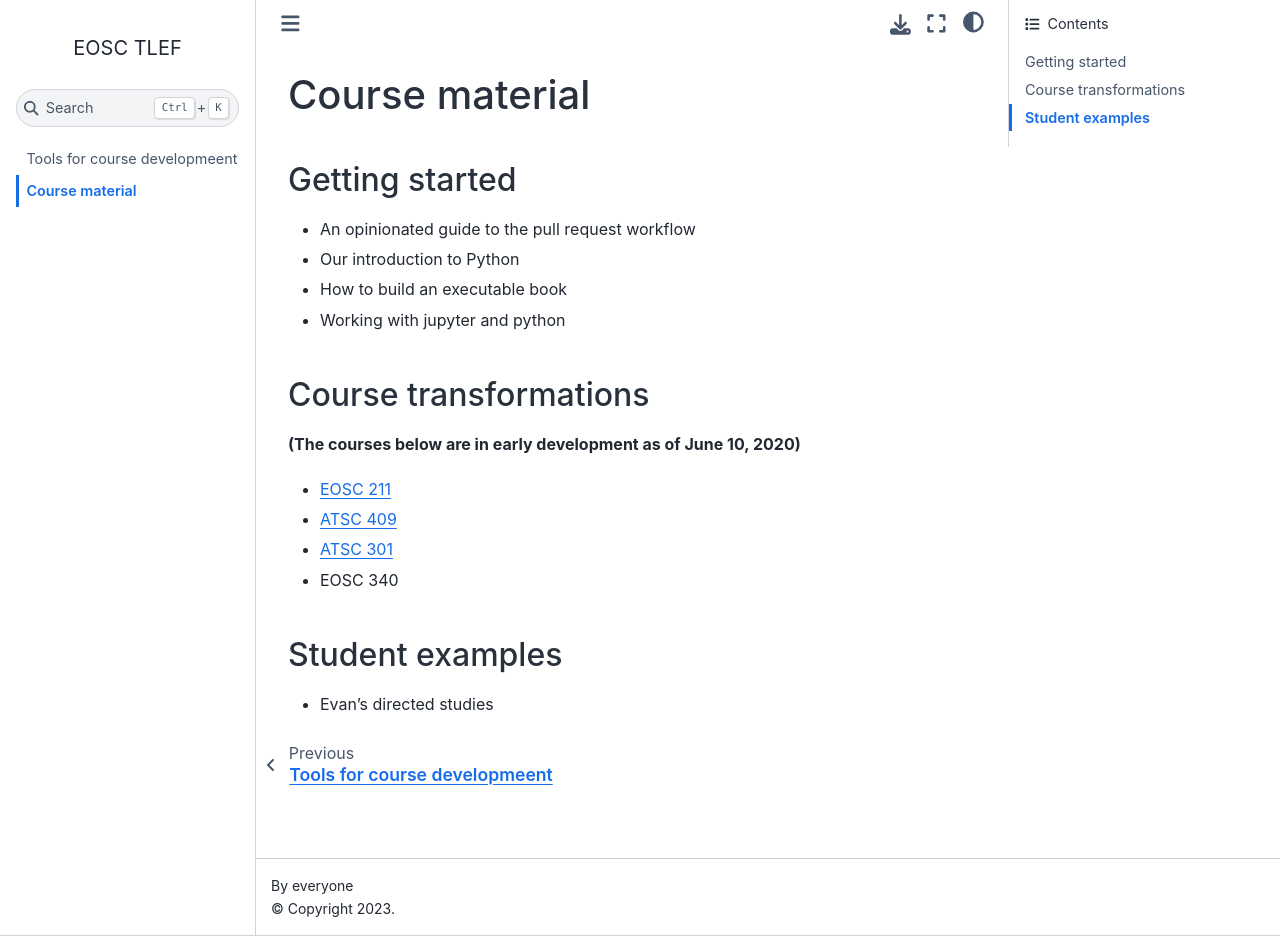
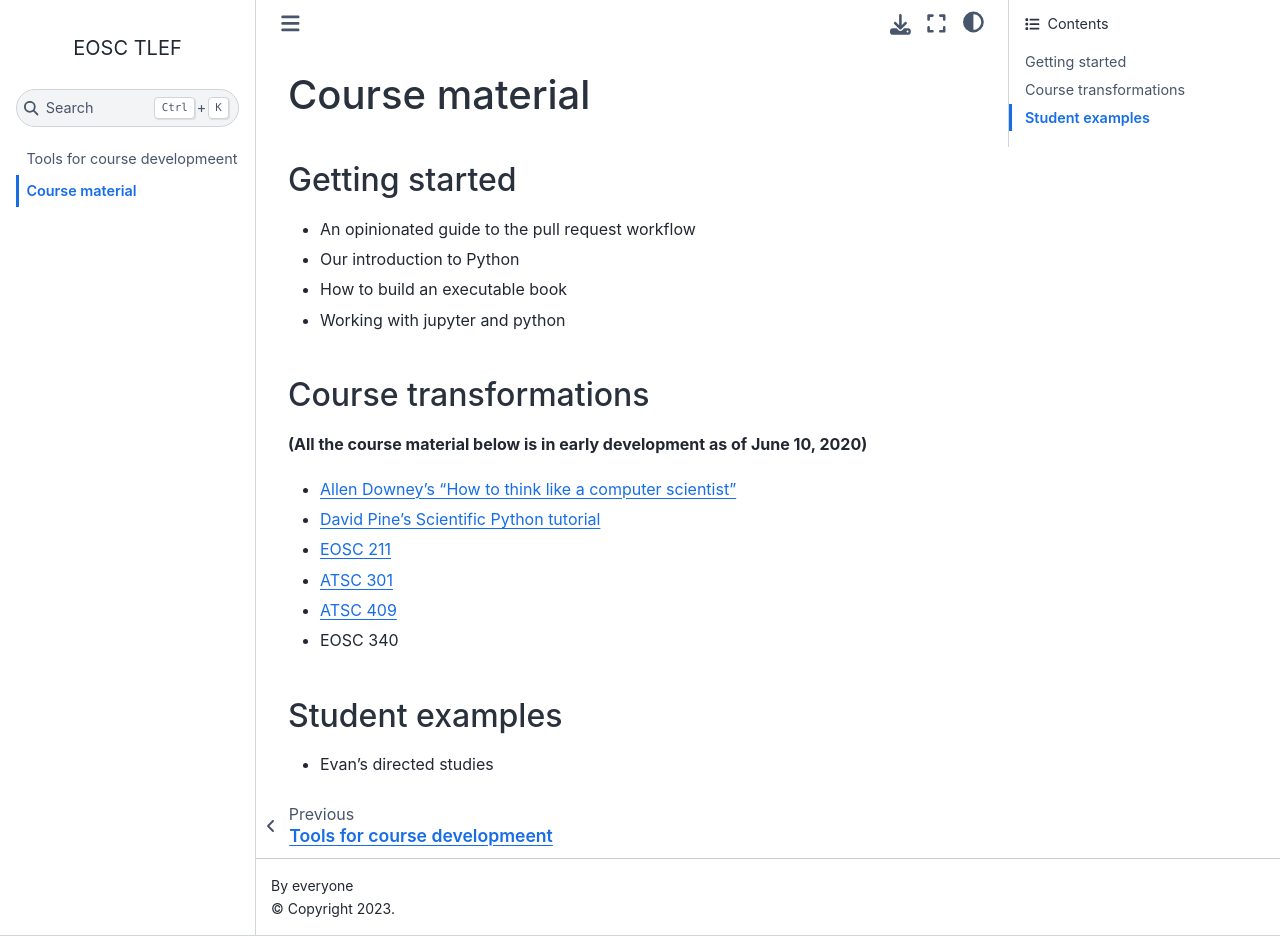
Before and after one commit to eoas-ubc/eoas-ubc.github.io, a Jupyter Book: the page built from docs/course_materials.md, in a window 1280 px wide and 936 px high. Built offline with Jupyter Book 1.0.4 settings and Sphinx 7.4.7 and the Sphinx Book theme 1.1.4, drawn with Linux system fonts in a browser that asks for light colours.

Commit message:
add downey

```diff
--- a/docs/course_materials.md
+++ b/docs/course_materials.md
@@ -13,13 +13,17 @@
 
 ## Course transformations
 
-**(The courses below are in early development as of June 10, 2020)**
+**(All the course material below is in early development as of June 10, 2020)**
+
+* [Allen Downey's "How to think like a computer scientist"](https://phaustin.github.io/think_jupyter/preface.html)
+
+* [David Pine's Scientific Python tutorial](http://phaustin.github.io/pyman/)
 
 * [EOSC 211](https://andrewloeppky.github.io/eosc211/title_211.html)
 
+* [ATSC 301](https://phaustin.github.io/a301_code/)
+
 * [ATSC 409](https://clouds.eos.ubc.ca/~phil/numeric/)
-
-* [ATSC 301](https://phaustin.github.io/a301_code/)
 
 * EOSC 340
 
```
